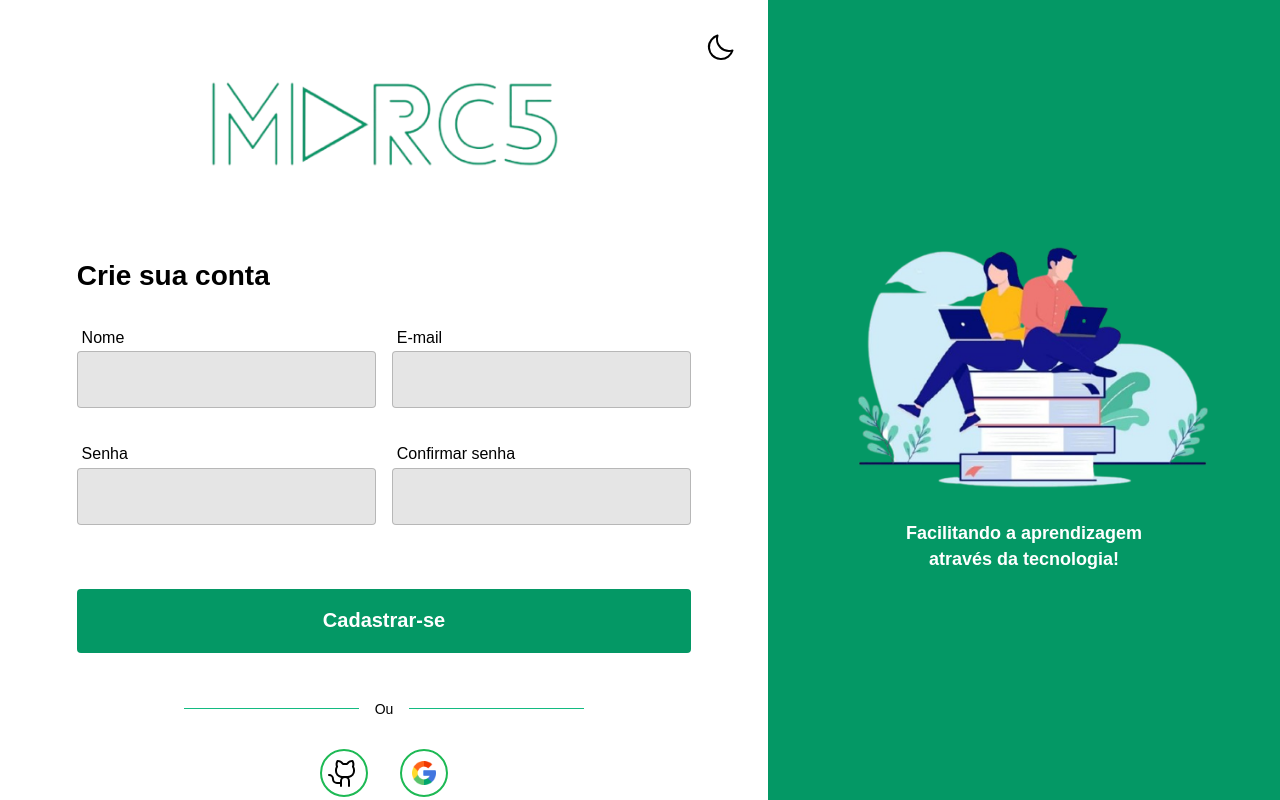
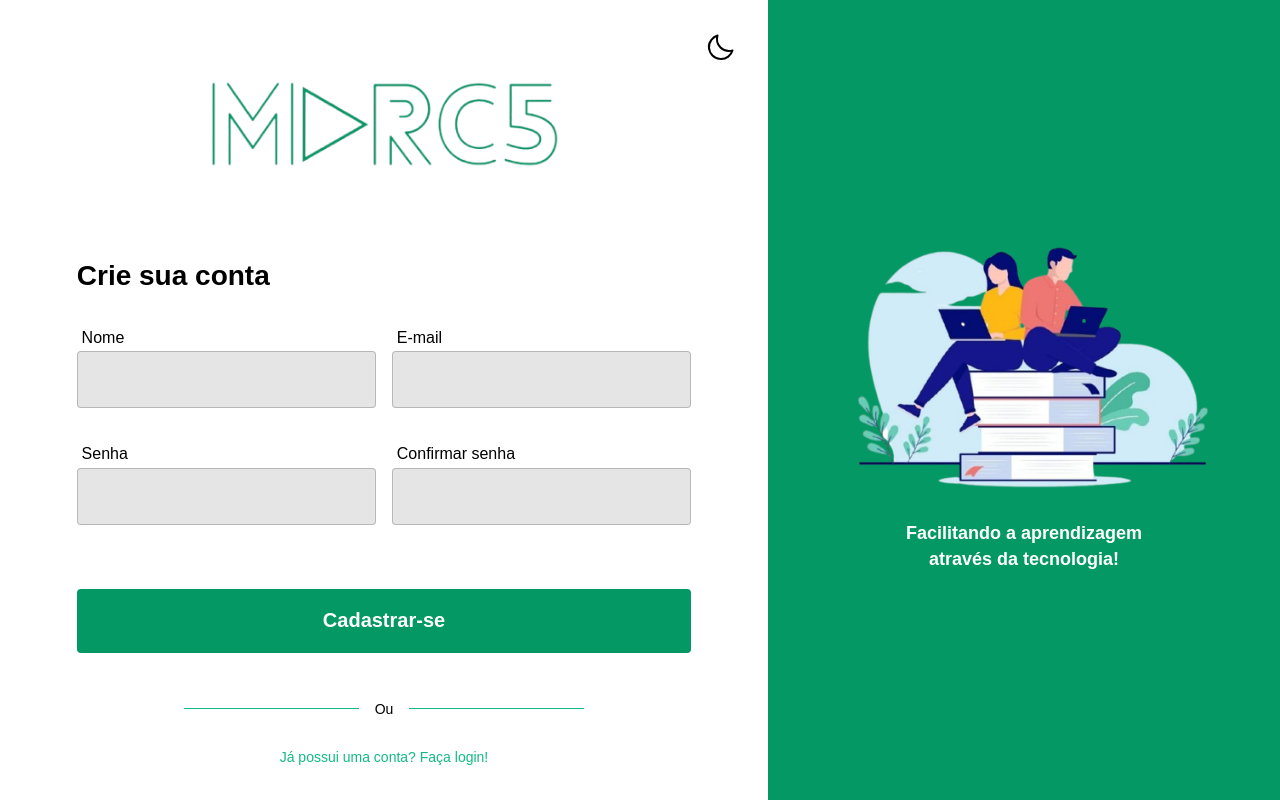
Before and after one commit to Rodrigosiq03/marc5-service, a React (Vite) app in the folder web/: page /signup in a window 1280 px wide. Built offline with nearby package versions, Linux system fonts and the light colour scheme; a web font is replaced by a local one.

Commit message:
update: login link for signup page

```diff
--- a/web/src/pages/SignUp/index.tsx
+++ b/web/src/pages/SignUp/index.tsx
@@ -1,6 +1,6 @@
-import React, { useContext } from 'react';
-import { ThemeContext } from 'styled-components';
-import { Moon, Sun, GithubLogo } from "@phosphor-icons/react";
+import React, { useContext } from "react";
+import { ThemeContext } from "styled-components";
+import { Moon, Sun } from "@phosphor-icons/react";
 import {
   Container,
   LeftSection,
@@ -18,11 +18,11 @@ import {
   DividerContainer,
   DivorOrContent,
   DividerLine,
-  IconContainer,
-  IconButton,
   FormGroup,
   ButtonContainer,
-} from './styles';
+  LoginLink,
+} from "./styles";
+import { useNavigate } from "react-router-dom";
 
 interface Props {
   toggleTheme: () => void;
@@ -31,7 +31,8 @@ interface Props {
 
 const SignUpPage: React.FC<Props> = ({ toggleTheme, onClick }) => {
   const theme = useContext(ThemeContext);
-  const [password, setPassword] = React.useState('');
+  const [password, setPassword] = React.useState("");
+  const navigate = useNavigate();
 
   const handleSubmit = (e: React.FormEvent) => {
     e.preventDefault();
@@ -39,7 +40,9 @@ const SignUpPage: React.FC<Props> = ({ toggleTheme, onClick }) => {
 
   const handlePasswordChange = (e: React.ChangeEvent<HTMLInputElement>) => {
     setPassword(e.target.value);
-    const confirmPasswordInput = document.querySelector('input[name="confirmPassword"]') as HTMLInputElement;
+    const confirmPasswordInput = document.querySelector(
+      'input[name="confirmPassword"]'
+    ) as HTMLInputElement;
     if (confirmPasswordInput) {
       confirmPasswordInput.pattern = e.target.value;
     }
@@ -53,7 +56,7 @@ const SignUpPage: React.FC<Props> = ({ toggleTheme, onClick }) => {
             onClick={toggleTheme}
             aria-label={`Alternar tema - Tema atual: ${theme?.title}`}
           >
-            {theme?.title === 'light' ? <Moon size={32} /> : <Sun size={32} />}
+            {theme?.title === "light" ? <Moon size={32} /> : <Sun size={32} />}
           </button>
         </ThemeSwitcher>
         <FormContainer>
@@ -63,29 +66,15 @@ const SignUpPage: React.FC<Props> = ({ toggleTheme, onClick }) => {
           <Title>Crie sua conta</Title>
           <SignUpForm onSubmit={handleSubmit}>
             <FormGroup>
-              <SignUpText>
-                Nome
-              </SignUpText>
-              <Input
-                type="text"
-                aria-label="Nome"
-                required
-              />
+              <SignUpText>Nome</SignUpText>
+              <Input type="text" aria-label="Nome" required />
             </FormGroup>
             <FormGroup>
-              <SignUpText>
-                E-mail
-              </SignUpText>
-              <Input
-                type="email"
-                aria-label="Email"
-                required
-              />
+              <SignUpText>E-mail</SignUpText>
+              <Input type="email" aria-label="Email" required />
             </FormGroup>
             <FormGroup>
-              <SignUpText>
-                Senha
-              </SignUpText>
+              <SignUpText>Senha</SignUpText>
               <Input
                 type="password"
                 name="password"
@@ -96,9 +85,7 @@ const SignUpPage: React.FC<Props> = ({ toggleTheme, onClick }) => {
               />
             </FormGroup>
             <FormGroup>
-              <SignUpText>
-                Confirmar senha
-              </SignUpText>
+              <SignUpText>Confirmar senha</SignUpText>
               <Input
                 type="password"
                 name="confirmPassword"
@@ -120,14 +107,9 @@ const SignUpPage: React.FC<Props> = ({ toggleTheme, onClick }) => {
               <span>Ou</span>
               <DividerLine />
             </DivorOrContent>
-            <IconContainer>
-              <IconButton>
-                <GithubLogo size={32} color={theme?.colors.icons.color} />
-              </IconButton>
-              <IconButton>
-                <img src="/google_icon.png" alt="Google Icon" />
-              </IconButton>
-            </IconContainer>
+            <LoginLink onClick={() => navigate("/login")}>
+              Já possui uma conta? Faça login!
+            </LoginLink>
           </DividerContainer>
         </FormContainer>
       </LeftSection>
--- a/web/src/pages/SignUp/styles.ts
+++ b/web/src/pages/SignUp/styles.ts
@@ -1,4 +1,4 @@
-import styled from 'styled-components';
+import styled from "styled-components";
 
 export const Container = styled.div`
   display: flex;
@@ -175,7 +175,7 @@ export const DivorOrContent = styled.div`
 
 export const DividerLine = styled.div`
   height: 1px;
-  background-color: #13BB81;
+  background-color: #13bb81;
   width: 100%;
 `;
 
@@ -191,7 +191,7 @@ export const IconButton = styled.button`
   border-radius: 50%;
   margin-top: 1rem;
   background-color: ${({ theme }) => theme.colors.background};
-  border: 2px solid #1DB954;
+  border: 2px solid #1db954;
   display: flex;
   align-items: center;
   justify-content: center;
@@ -199,7 +199,7 @@ export const IconButton = styled.button`
   transition: all 0.2s ease-in-out;
 
   &:hover {
-    background-color: #13BB81;
+    background-color: #13bb81;
   }
 
   img {
@@ -213,7 +213,6 @@ export const WelcomeImage = styled.img`
   max-width: 500px;
   height: auto;
   margin-bottom: 2rem;
-
 `;
 
 export const WelcomeText = styled.h2`
@@ -231,3 +230,18 @@ export const WelcomeText = styled.h2`
     font-size: ${({ theme }) => theme.fontsSizes.mobile.h4};
   }
 `;
+
+export const LoginLink = styled.a`
+  color: ${({ theme }) => theme.colors.green_300};
+  font-size: ${({ theme }) => theme.fontsSizes.desktop.p};
+  text-align: center;
+  text-decoration: none;
+  padding: 0.5rem;
+  transition: color 0.2s ease-in-out;
+  margin-top: 0.5rem;
+  cursor: pointer;
+
+  &:hover {
+    color: ${({ theme }) => theme.colors.green_500};
+  }
+`;
```
